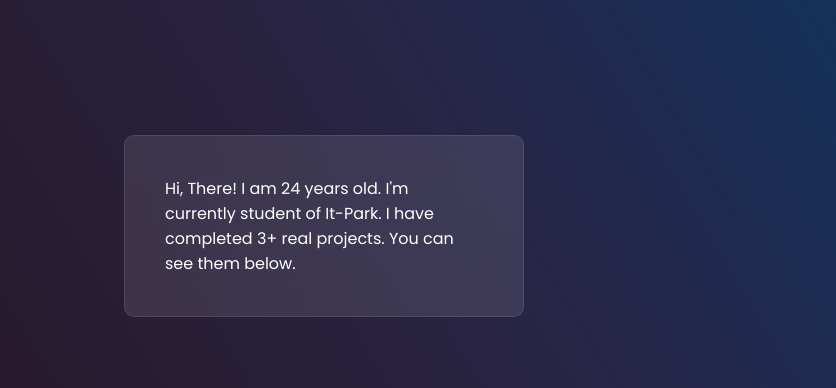
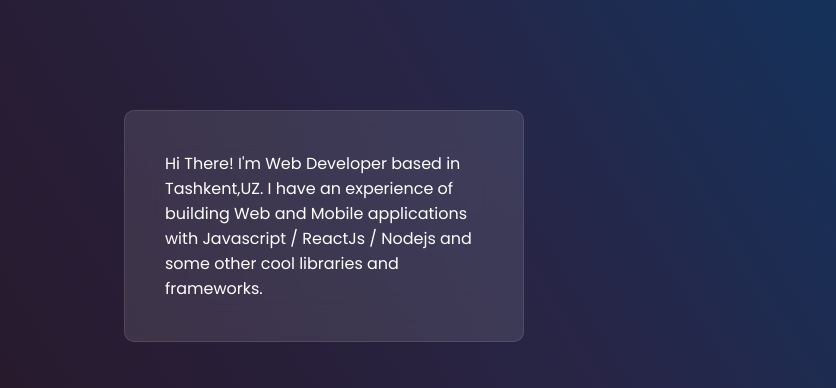
Before and after one commit to realmugen13/portfolio, a plain HTML site: page portfolio/index.html in a window 1280 px wide. Shown: the part 289-677 px from the top of the page, 444-1280 px from the left. Drawn offline with nearby package versions, Linux system fonts and the light colour scheme.

Commit message:
Update index.html

```diff
--- a/portfolio/index.html
+++ b/portfolio/index.html
@@ -24,8 +24,8 @@
 <div class="main-grids">
   <div class="main-grid"><img class="main_image" src="https://i.ibb.co/rMD92Rc/IMG-1451.png" ></div>
   <div class="main-grid maintxt">
-    <h1 class="main_text">Hi, There!
-        I am 24 years old. I'm currently student of It-Park. I have completed 3+ real projects. You can see them below.</h1>
+    <h1 class="main_text">Hi There!
+I'm Web Developer based in Tashkent,UZ. I have an experience of building Web and Mobile applications with Javascript / ReactJs / Nodejs and some other cool libraries and frameworks.</h1>
   </div>
 </div>
 
```
